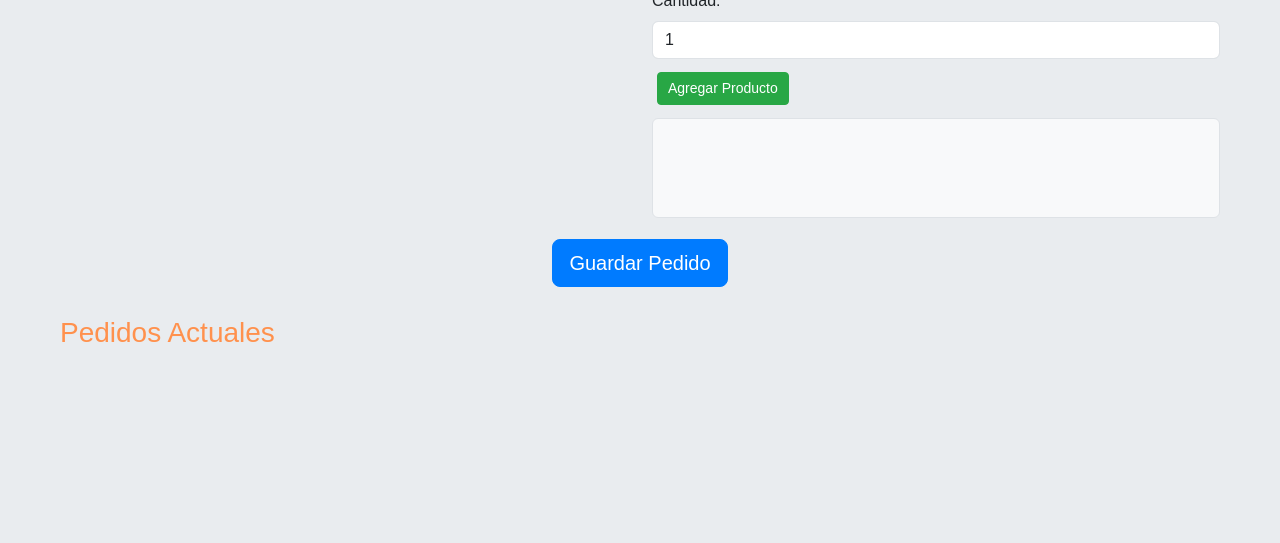
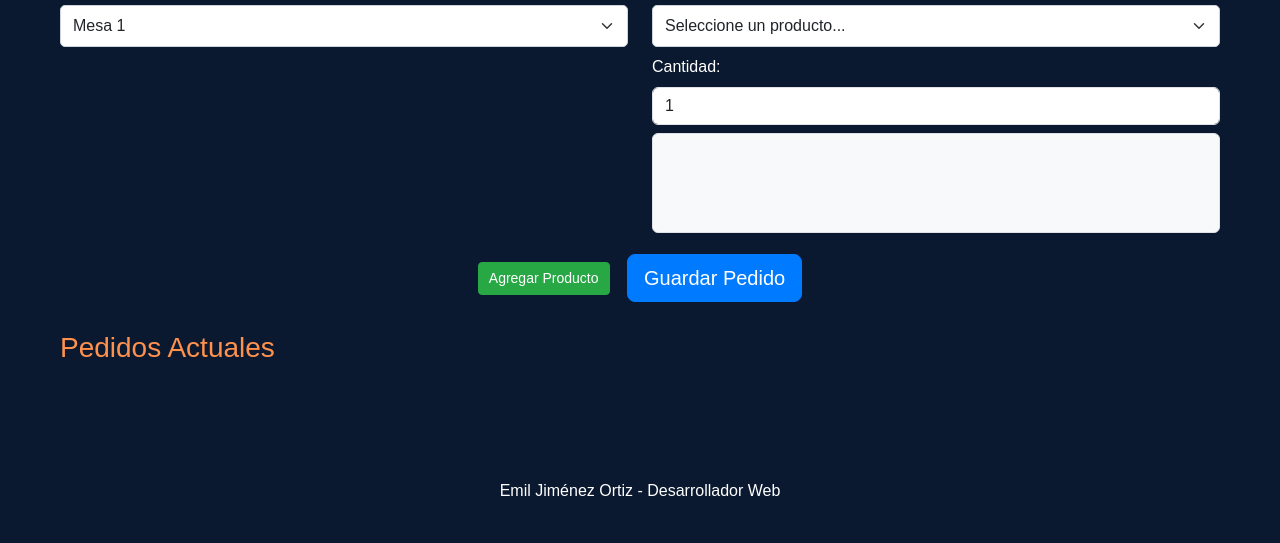
Before and after one commit to emiljimenez86/AppPedidosMocho, a plain HTML site: page index.html in a window 1280 px wide. Shown: the part 281-824 px from the top of the page. After the commit the page ends 800 px from the top, so only its background shows below. Drawn offline with nearby package versions, Linux system fonts and the light colour scheme.

Commit message:
Ultimate 0504

```diff
--- a/index.html
+++ b/index.html
@@ -16,6 +16,26 @@
     <link rel="apple-touch-icon" sizes="152x152" href="./imagen/logo.png">
     <link rel="apple-touch-icon" sizes="120x120" href="./imagen/logo.png">
     <link rel="manifest" href="manifest.json">
+    <style>
+        body {
+            background-color: #0a192f !important;
+            color: #ffffff !important;
+            min-height: 100vh;
+            display: flex;
+            flex-direction: column;
+        }
+        .container {
+            background-color: #0a192f !important;
+            flex: 1;
+        }
+        #productosSeleccionados {
+            color: #000000 !important;
+        }
+        footer {
+            margin-top: auto;
+            background-color: #0a192f;
+        }
+    </style>
 </head>
 <body>
     <div class="fixed-top d-flex justify-content-end p-3">
@@ -30,6 +50,9 @@
     </div>
 
     <div class="container mt-4 pt-5">
+        <div class="text-center mb-3">
+            <img src="./imagen/logo.png" alt="Logo" style="width: 100px; height: 100px; border-radius: 25px; margin-top: -50px;">
+        </div>
         <button class="btn btn-danger btn-sm mb-3" onclick="realizarCierreVentas()">Cierre de Ventas</button>
         <h2 class="text-center mb-4">Tomar Pedido</h2>
 
@@ -83,9 +106,6 @@
                     <label for="cantidad" class="form-label">Cantidad:</label>
                     <input type="number" id="cantidad" class="form-control" value="1" min="1">
                 </div>
-                <div class="mt-2">
-                    <button class="btn btn-success btn-sm" onclick="agregarProducto()">Agregar Producto</button>
-                </div>
                 <div id="salsasContainer" class="mt-2" style="display: none;">
                     <label class="form-label">Seleccionar Salsas:</label>
                     <div class="form-check">
@@ -118,6 +138,7 @@
         </div>
 
         <div class="text-center mb-4">
+            <button class="btn btn-success btn-sm me-2" onclick="agregarProducto()">Agregar Producto</button>
             <button class="btn btn-primary btn-lg" onclick="agregarPedido()">Guardar Pedido</button>
         </div>
 
@@ -125,6 +146,10 @@
         <ul id="listaPedidos" class="list-group"></ul>
     </div>
 
+    <footer class="text-center py-3 mt-4">
+        <p class="mb-0">Emil Jiménez Ortiz - Desarrollador Web</p>
+    </footer>
+
     <script src="script.js"></script>
 </body>
 </html>
```
